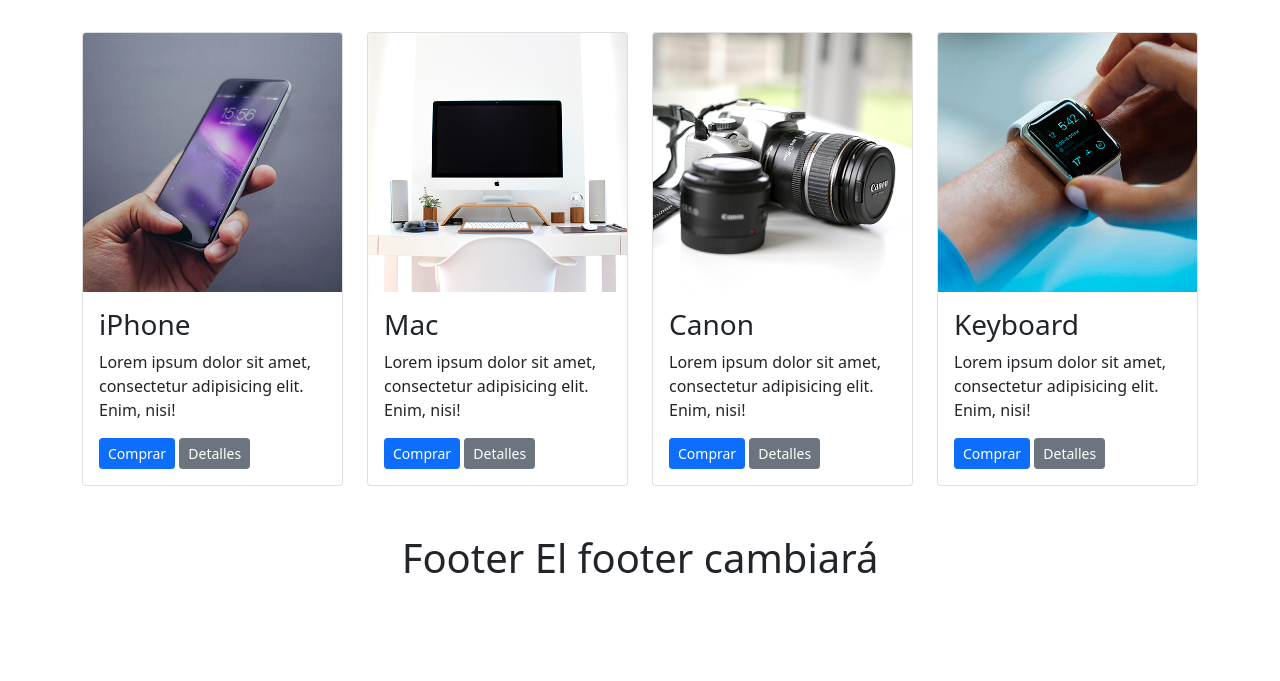
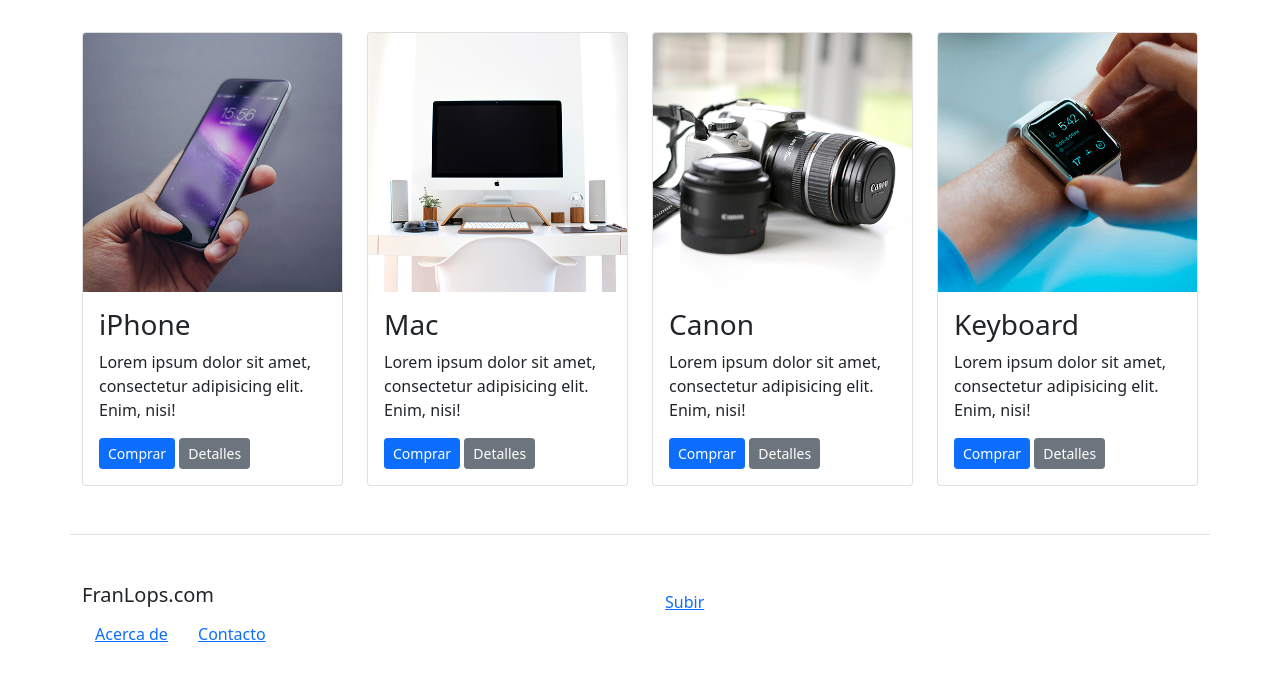
Before and after one commit to edwingrzsz/colabora, a plain HTML site: page index.html in a window 1280 px wide. Shown: the part 517-1198 px from the top of the page. Before the commit the page ends 1107 px from the top, so only its background shows below. Drawn offline with nearby package versions, Linux system fonts and the light colour scheme.

Commit message:
Agregando el footer

```diff
--- a/index.html
+++ b/index.html
@@ -133,9 +133,16 @@
 
     </main>
     <footer class="container">
-        <h1>Footer
-            El footer cambiará
-        </h1>
+        <div class="row border-top py-5">
+            <div class="col">
+                <h3 class="lead">FranLops.com</h3>
+                <a href="#" class="btn btn-link">Acerca de</a>
+                <a href="#" class="btn btn-link">Contacto</a>
+            </div>
+            <div class="col text-right">
+                <a href="#" class="btn btn-link">Subir</a>
+            </div>
+        </div>
     </footer>
     <script src="https://cdn.jsdelivr.net/npm/bootstrap@5.0.1/dist/js/bootstrap.bundle.min.js"
         integrity="sha384-gtEjrD/SeCtmISkJkNUaaKMoLD0//ElJ19smozuHV6z3Iehds+3Ulb9Bn9Plx0x4"
```
